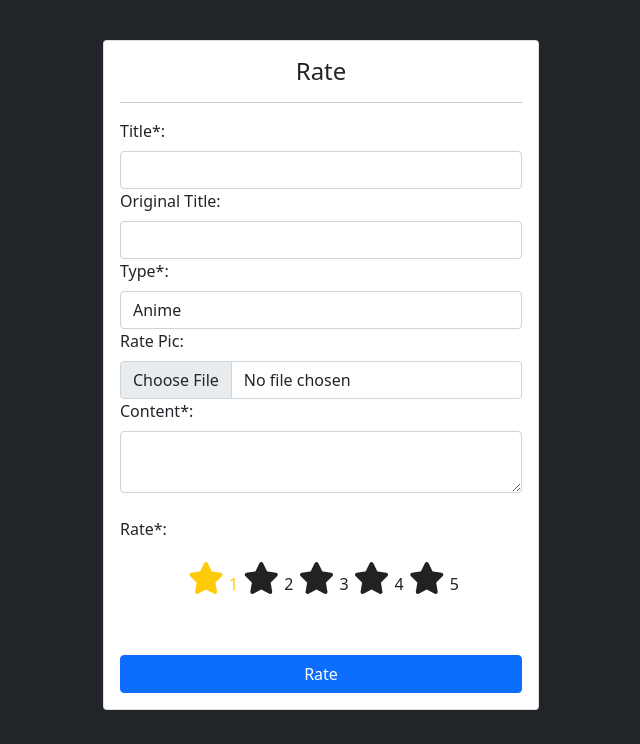
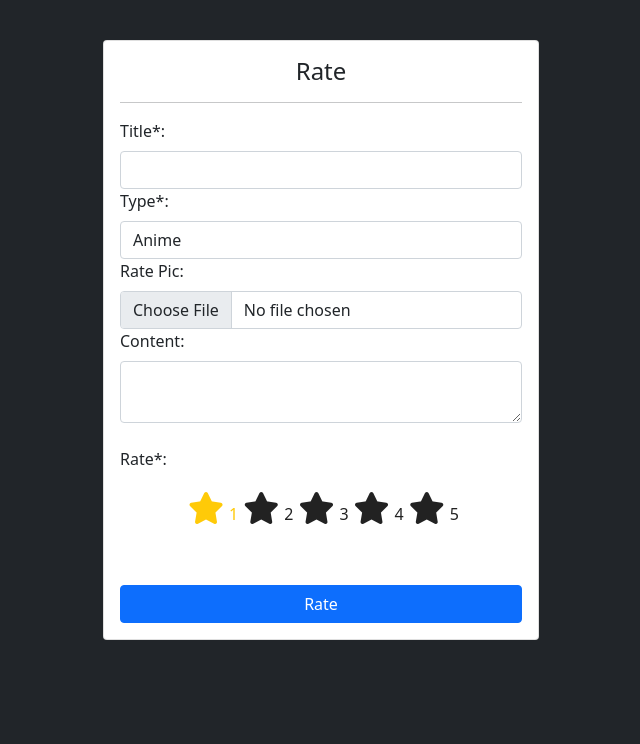
Before and after one commit to adrianomqsmts/ratingstars, a Flask app: page /create in a window 1280 px wide. Shown: the part 56-800 px from the top of the page, without its empty margins (319-959 px from the left). Run offline with Flask 2, Linux system fonts and the light colour scheme; the visitor is signed in with stand-in values (Sample User, id 1); parts of the project's set-up code (start-up, migrations or seed data) failed here and were passed over; some libraries are stand-ins or nearby versions.

Commit message:
new card group and form to rate models

```diff
--- a/project/forms/form_rate.py
+++ b/project/forms/form_rate.py
@@ -9,7 +9,7 @@ from wtforms import (
     StringField,
     SubmitField,
 )
-from wtforms.validators import DataRequired
+from wtforms.validators import DataRequired, Length
 from project.models.model_rate import TypeRate
 
 
@@ -38,14 +38,14 @@ class RateForm(FlaskForm):
         submit (SubmitField): Compo de Submissão
     """
 
-    title = StringField("Title", validators=[DataRequired()])
-    original_title = StringField("Original Title")
+    title = StringField("Title*", validators=[DataRequired(), Length(max=255)])
+    # original_title = StringField("Original Title")
     # content = StringField('Content', validators=[DataRequired()], widget=TextArea())
-    content = CKEditorField("Content", validators=[DataRequired()])
-    rate_type = SelectField("Type", choices=[e.value for e in TypeRate])
+    content = CKEditorField("Content", validators=[Length(max=255)])
+    rate_type = SelectField("Type*", choices=[e.value for e in TypeRate])
     rate_pic = FileField("Rate Pic")
     rate = RadioField(
-        "Rate",
+        "Rate*",
         validators=[DataRequired()],
         choices=[(5, "5"), (4, "4"), (3, "3"), (2, "2"), (1, "1")],
     )
--- a/project/models/model_rate.py
+++ b/project/models/model_rate.py
@@ -23,7 +23,6 @@ class RatingModel(db.Model):
     atributos:
         id* (Integer): Identificador da avaliação
         title* (String): O título da avaliação
-        original_title (String): O título original da avaliação
         content* (Text): Descrição da Avaliação
         rate_type* (Enum): O tipo da Avaliação
         rate_pic (String): o caminho da imagem da Avaliação
@@ -34,9 +33,9 @@ class RatingModel(db.Model):
     """
 
     id = db.Column(db.Integer, primary_key=True)
-    original_title = db.Column(db.String(255))
+    # original_title = db.Column(db.String(255))
     title = db.Column(db.String(255), nullable=False)
-    content = db.Column(db.Text, nullable=False)
+    content = db.Column(db.Text, nullable=True)
     rate_type = db.Column(db.Enum(TypeRate), default=TypeRate.MOVIE)
     rate = db.Column(db.Integer, nullable=False)
     rate_pic = db.Column(db.String(), nullable=True)
--- a/project/static/css/style.css
+++ b/project/static/css/style.css
@@ -44,6 +44,16 @@ div.text {
 .profile-pic {
   width: 150px;
   height: 150px;
+  max-width: 100%;
+  max-height: 100%;
+}
+
+.rate-pic-card {
+  display: block;
+  margin-left: auto;
+  margin-right: auto;
+  width: 85%;
+  height: 300px;
   max-width: 100%;
   max-height: 100%;
 }
--- a/project/templates/rate/create_rate.html
+++ b/project/templates/rate/create_rate.html
@@ -19,19 +19,13 @@
         <hr>
         <form action="" method="POST" enctype="multipart/form-data">
           {{form.hidden_tag()}}
-          {{form.title.label(class="form-label")}}*:
+          {{form.title.label(class="form-label")}}:
           <span class="form-text text-danger">
             {{form.title.errors[0]}}
           </span>
           {{form.title(class="form-control")}}
 
-          {{form.original_title.label(class="form-label")}}:
-          <span class="form-text text-danger">
-            {{form.original_title.errors[0]}}
-          </span>
-          {{form.original_title(class="form-control")}}
-
-          {{form.rate_type.label(class="form-label")}}*:
+          {{form.rate_type.label(class="form-label")}}:
           <span class="form-text text-danger">
             {{form.rate_type.errors[0]}}
           </span>
@@ -43,13 +37,13 @@
           </span>
           {{form.rate_pic(class="form-control")}}
 
-          {{form.content.label(class="form-label")}}*:
+          {{form.content.label(class="form-label")}}:
           <span class="form-text text-danger">
             {{form.content.errors[0]}}
           </span>
           {{form.content(class="form-control")}}
           <br>
-          {{form.rate.label(class="form-label")}}*:
+          {{form.rate.label(class="form-label")}}:
           <span class="form-text text-danger">
             {{form.rate.errors[0]}}
           </span>
--- a/project/views/view_rate.py
+++ b/project/views/view_rate.py
@@ -37,8 +37,7 @@ def dashboard() -> Response:
     Returns:
         template: Dashboard
     """
-    rates = RatingModel.query.filter_by(rater_id=current_user.id)
-    total_rate = rates.count()
+    rates = RatingModel.query.filter_by(rater_id=current_user.id).order_by(RatingModel.date_posted.desc())
     page = request.args.get("page", 1, type=int)
     rates_page = rates.paginate(page=page, per_page=10)
     return render_template("rate/dashboard.html", rates_page=rates_page)
@@ -62,12 +61,11 @@ def create() -> Response:
             # verify if rate_type exists on Enum class
             type_rate = TypeRate(form.rate_type.data).name
         except:
-            type_rate = None
-            flash("Wrong Type Selected! :(", category="danger")
+            type_rate = "ANIME"
+            flash("Wrong Type Selected! :(, ANIME selected", category="danger")
         finally:
             rate_pic = image_upload(request.files["rate_pic"])
             new_rate = RatingModel(
-                original_title=form.original_title.data,
                 title=form.title.data,
                 content=form.content.data,
                 rate=int(form.rate.data),
@@ -102,11 +100,10 @@ def update(id: int) -> Response:
         Response: Dashboard | Update
     """
     rate = RatingModel.query.get_or_404(id)
-    form = RateForm(rate_type=rate.rate_type.value)  # preselect that rate_type
+    form = RateForm(obj=rate)  # preselect that rate_type
     if current_user.id == rate.rater_id:
         if form.validate_on_submit():
             rate.title = form.title.data
-            rate.original_title = form.original_title.data
             rate.content = form.content.data
             rate.rate = form.rate.data
             try:
@@ -122,9 +119,8 @@ def update(id: int) -> Response:
             except:
                 flash("Wrong Type Selected! :(", category="danger")
                 return redirect(url_for("ratebp.update", id=id))
-
-        form.rate.default = rate.rate
-        form.content.data = rate.content
+        # Rate type conversion
+        form.rate_type.data = rate.rate_type.value
         return render_template("rate/update_rate.html", form=form, rate=rate)
     else:
         flash("You bot allowed to edit that rate!", category="warning")
@@ -198,10 +194,9 @@ def search() -> Response:
         search = form.search.data
 
         title_query = RatingModel.title.like("%" + search + "%")
-        title_original_query = RatingModel.original_title.like("%" + search + "%")
         type_rate_query = RatingModel.rate_type.like("%" + search + "%")
 
-        rating = rating.filter(or_(title_query, title_original_query, type_rate_query))
+        rating = rating.filter(or_(title_query, type_rate_query))
         rating = rating.order_by(RatingModel.date_posted).all()
         return render_template("rate/search_result.html", search=search, rating=rating)
     else:
--- a/project/views/view_user.py
+++ b/project/views/view_user.py
@@ -128,9 +128,9 @@ def update() -> Response:
     Returns:
         Union[Response, str]: Dashboard | Update
     """
-    form = UpdateForm()
     id = current_user.id
     user = UsersModel.query.get_or_404(id)  # get current user if exists
+    form = UpdateForm(obj=user)
     if form.validate_on_submit():
         user.name = request.form["name"]
         user.username = request.form["username"]
@@ -145,7 +145,6 @@ def update() -> Response:
             return redirect(url_for("userbp.update"))
     else:
         user.name = user.name if user.name else ''
-        form.about.data = user.about if user.about else ''
         return render_template("user/update.html", form=form, user=user)
 
 
```
Also changed, not shown: project/templates/rate/dashboard.html (+36 -24 lines), project/templates/rate/update_rate.html (+6 -10 lines), project/static/images/50153bd9-9b5c-11ec-9404-9c7befa260ac_goku.jpg (added), project/static/images/b590d6d0-9b5a-11ec-90aa-9c7befa260ac_goku.jpg (added).
